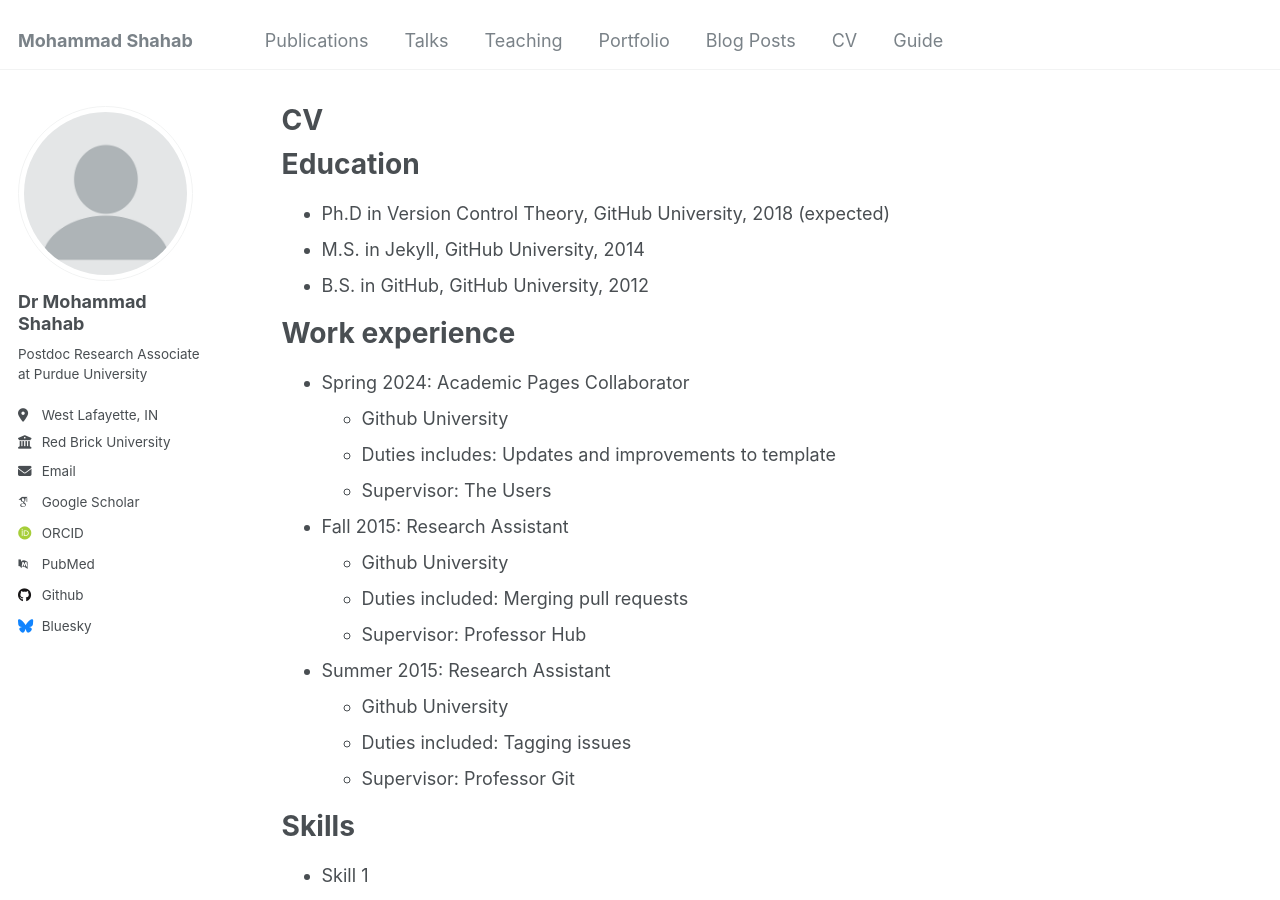
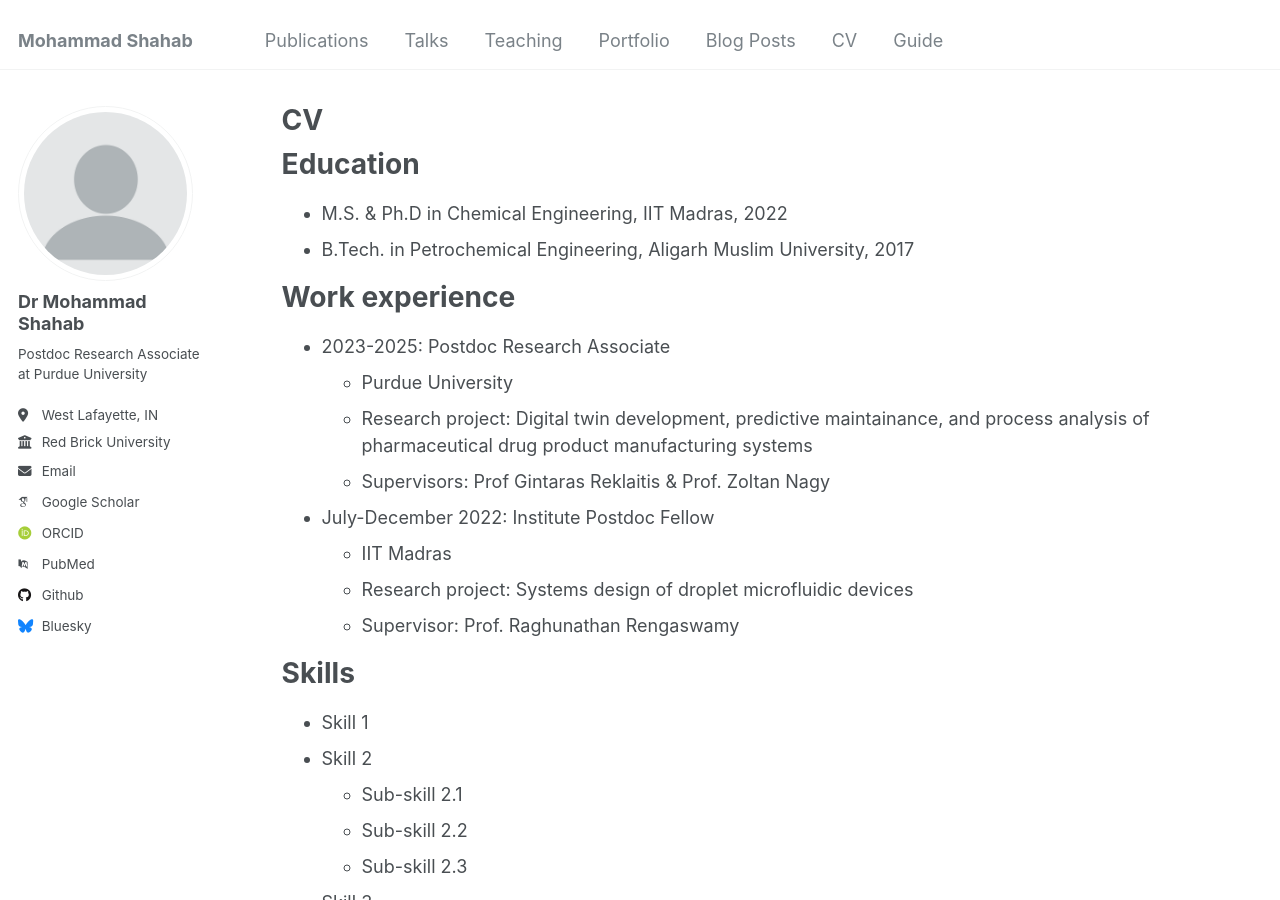
Before and after one commit to shahab168/moshahab, a Jekyll site: the page built from _pages/cv.md, in a window 1280 px wide and 900 px high. Built offline with Jekyll 4.4.1, drawn with Linux system fonts in a browser that asks for light colours; some web fonts are replaced.

Commit message:
Update cv.md

```diff
--- a/_pages/cv.md
+++ b/_pages/cv.md
@@ -11,26 +11,20 @@ redirect_from:
 
 Education
 ======
-* Ph.D in Version Control Theory, GitHub University, 2018 (expected)
-* M.S. in Jekyll, GitHub University, 2014
-* B.S. in GitHub, GitHub University, 2012
+* M.S. & Ph.D in Chemical Engineering, IIT Madras, 2022
+* B.Tech. in Petrochemical Engineering, Aligarh Muslim University, 2017
 
 Work experience
 ======
-* Spring 2024: Academic Pages Collaborator
-  * Github University
-  * Duties includes: Updates and improvements to template
-  * Supervisor: The Users
+* 2023-2025: Postdoc Research Associate
+  * Purdue University
+  * Research project: Digital twin development, predictive maintainance, and process analysis of pharmaceutical drug product manufacturing systems
+  * Supervisors: Prof Gintaras Reklaitis & Prof. Zoltan Nagy
 
-* Fall 2015: Research Assistant
-  * Github University
-  * Duties included: Merging pull requests
-  * Supervisor: Professor Hub
-
-* Summer 2015: Research Assistant
-  * Github University
-  * Duties included: Tagging issues
-  * Supervisor: Professor Git
+* July-December 2022: Institute Postdoc Fellow
+  * IIT Madras
+  * Research project: Systems design of droplet microfluidic devices
+  * Supervisor: Prof. Raghunathan Rengaswamy
 
 Skills
 ======
```
